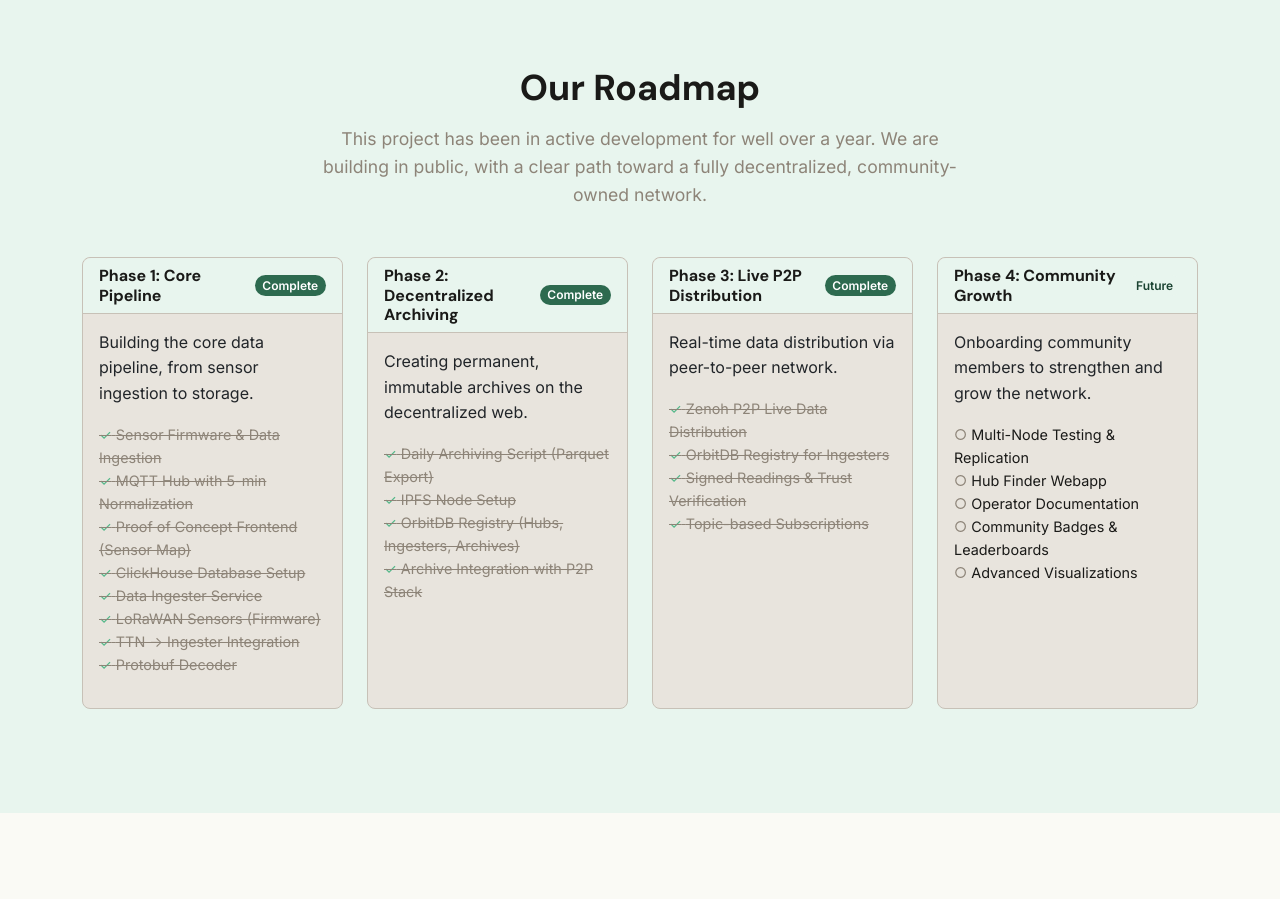
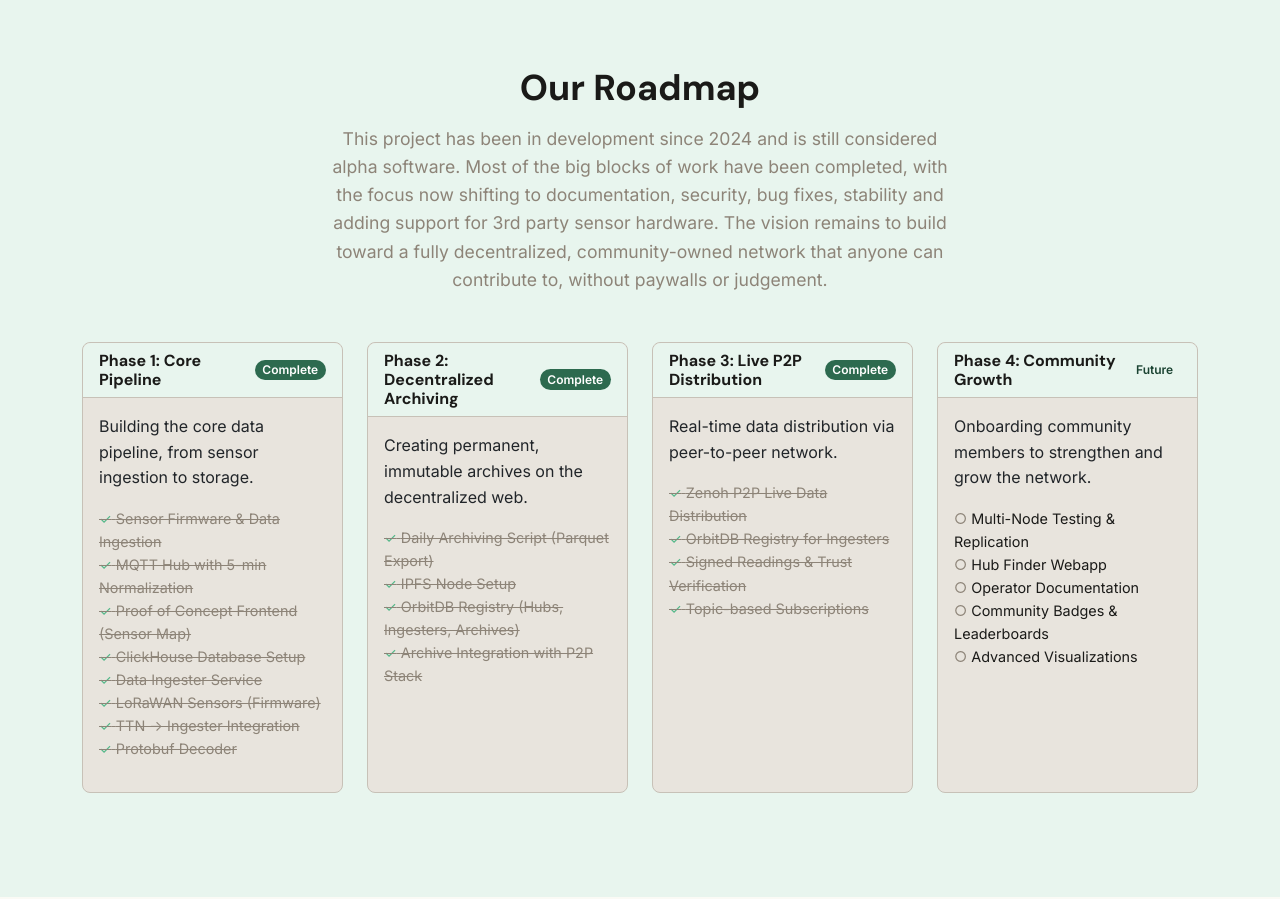
Before and after one commit to wesense-earth/wesense-website, a React (Vite) app: page / in a window 1280 px wide. Shown: the part 4340-5239 px from the top of the page. Built offline with nearby package versions, Linux system fonts and the light colour scheme.

Commit message:
Update roadmap section

```diff
--- a/src/components/Roadmap.jsx
+++ b/src/components/Roadmap.jsx
@@ -63,8 +63,7 @@ const Roadmap = () => {
       <Container>
         <h2 className="section-title">Our Roadmap</h2>
         <p className="section-subtitle">
-          This project has been in active development for well over a year.
-          We are building in public, with a clear path toward a fully decentralized, community-owned network.
+          This project has been in development since 2024 and is still considered alpha software. Most of the big blocks of work have been completed, with the focus now shifting to documentation, security, bug fixes, stability and adding support for 3rd party sensor hardware. The vision remains to build toward a fully decentralized, community-owned network that anyone can contribute to, without paywalls or judgement.
         </p>
         <Row>
           {roadmapPhases.map((phase, index) => (
```
